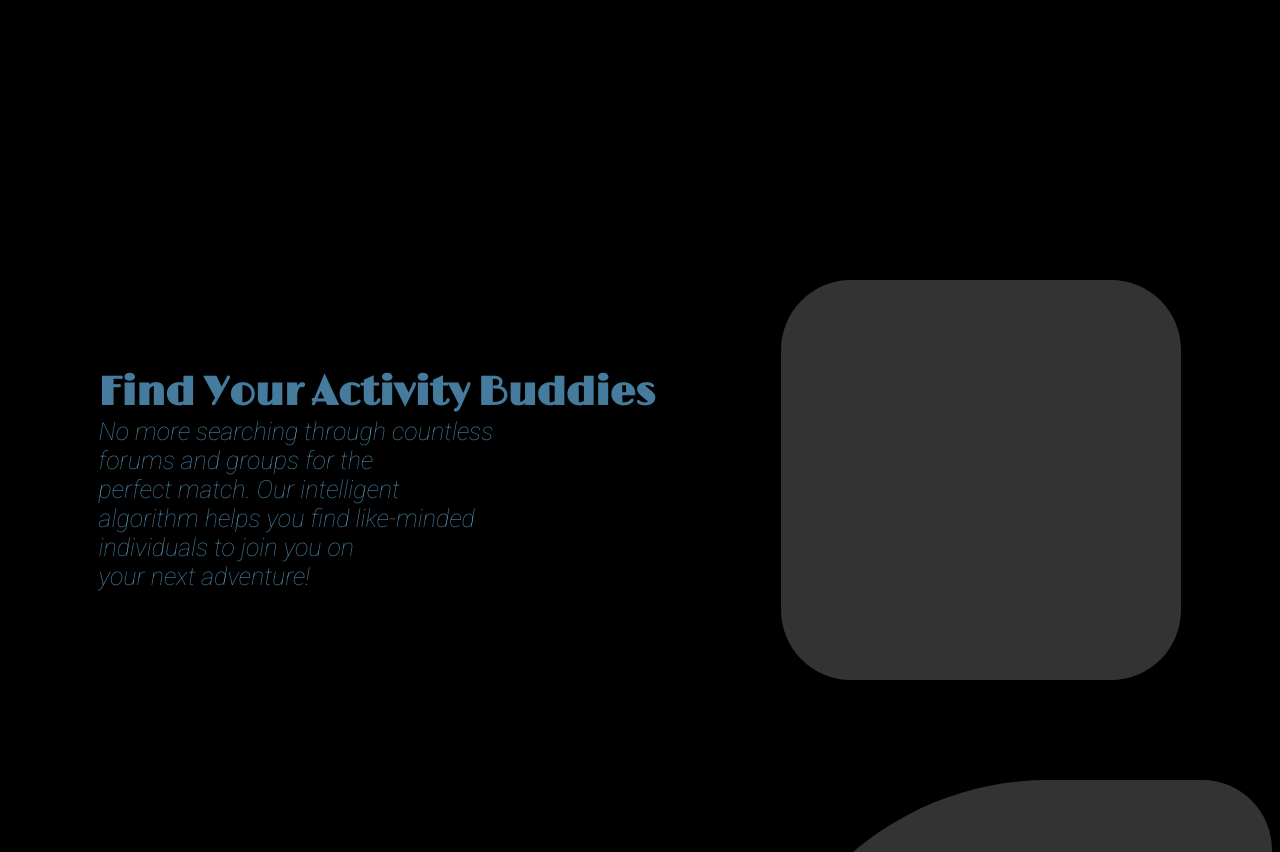
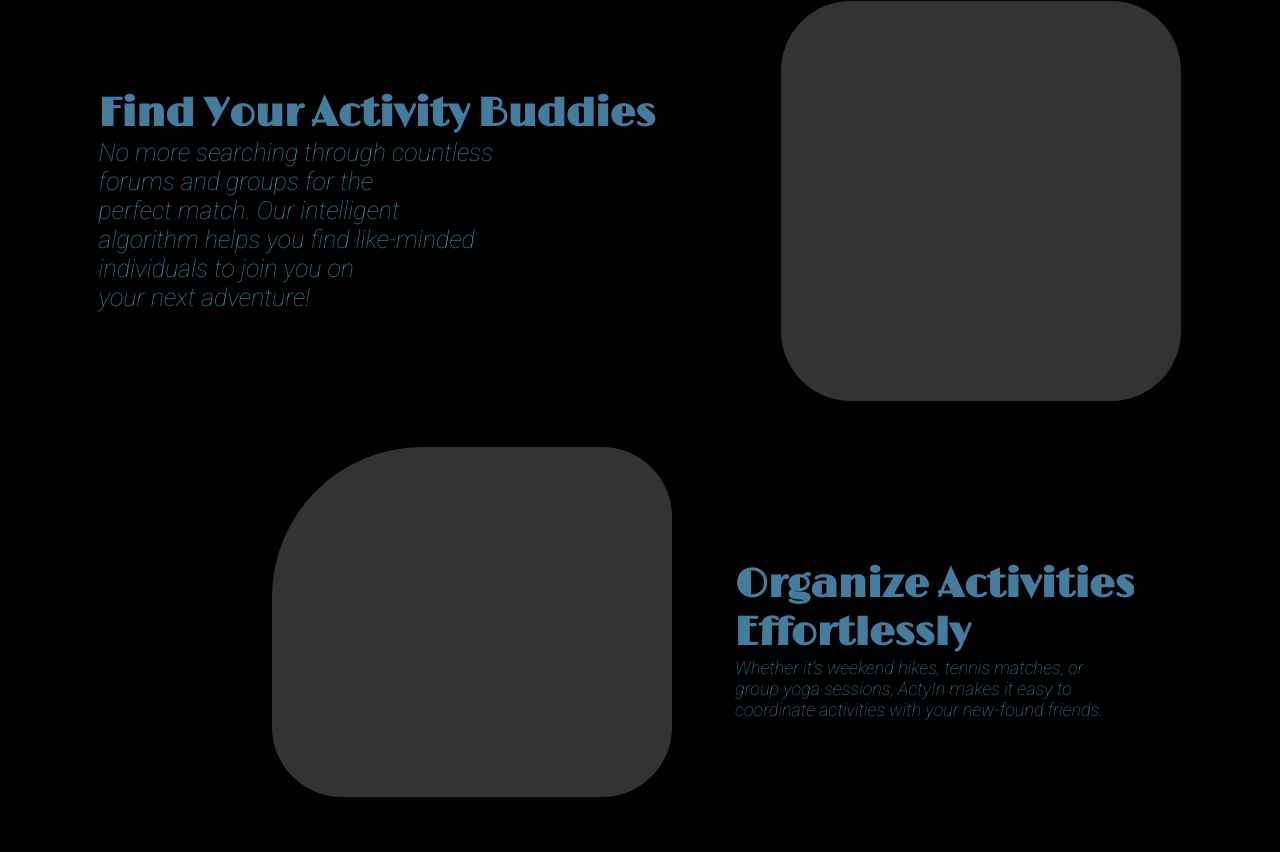
Before and after one commit to tselloss/ActyInFrontEnd, a Vue app: page / in a window 1280 px wide. Shown: the part 1028-1880 px from the top of the page. Built offline with nearby package versions, Linux system fonts and the light colour scheme.

Commit message:
Update HomePage.vue

```diff
--- a/src/components/HomePage.vue
+++ b/src/components/HomePage.vue
@@ -17,7 +17,7 @@
     <button class="buttonSignUp">Sign Up Now</button>
   </div>
   </div>
-  <div class="home">
+  <div class="findbuddiesBlock">
   <div class="findBuddies">
     <h1 class="titlefindYourActivityBuddies">Find Your Activity Buddies</h1>
     <p class="findYourActivityBuddiesContext1">No more searching through countless<br> forums and
@@ -28,12 +28,14 @@
   </div>
   <div class="right-placeholderFindyourBuddiesPhoto"></div>
   </div>
-   <div class="home">
+   <div class="organizeActivitiesBlock">
+    <div class="left-placeholderFindyourBuddiesPhoto"></div>
+   <div class="organizeActivities">
     <h1 class="titleOrganizeActivities">Organize Activities <br> Effortlessly</h1>
     <p class="OrganizeActivitiesContext1">Whether it’s weekend hikes, tennis matches, or
     <br>group yoga sessions, ActyIn makes it easy to
     <br>coordinate activities with your new-found friends.</p>
-  <div class="left-placeholderFindyourBuddiesPhoto"></div>
+   </div>
   </div>
    <div class="home">
     <div class="left-placeholderFeePlan">
@@ -107,6 +109,47 @@ export default {
 }
 
 /*ok */
+.findbuddiesBlock {
+  position: relative;
+  display: flex;
+  align-items: center;
+  justify-content: center;
+  height: 100vh;
+  background-color: #000;
+  color: #0077cc;
+  font-family: 'Limelight', sans-serif;
+  overflow: hidden;
+  margin-top: -30%;
+}
+
+.organizeActivitiesBlock {
+  position: relative;
+  display: flex;
+  align-items: center;
+  justify-content: center;
+  height: 100vh;
+  background-color: #000;
+  color: #0077cc;
+  font-family: 'Limelight', sans-serif;
+  overflow: hidden;
+  margin-top: -30%;
+}
+
+/*ok */
+.organizeActivities {
+  position: relative;
+  display: block;
+  align-items: center;
+  justify-content: center;
+  height: 80vh;
+  background-color: #000;
+  color: #0077cc;
+  font-family: 'Limelight', sans-serif;
+  overflow: hidden;
+  margin-top: 0px;
+}
+
+/*ok */
 .getStarted {
   position: relative;
   display: block;
@@ -122,7 +165,7 @@ export default {
 
 /*ok */
 .findbuddies {
-   position: relative;
+  position: relative;
   display: block;
   align-items: center;
   justify-content: center;
@@ -172,11 +215,18 @@ export default {
 }
 
 .left-placeholderFindyourBuddiesPhoto {
-  width: 600px;
-  height: 600px;
+  width: 400px;
+  height: 350px;
   background-color: #333;
-  border-radius: 300px 70px 70px 70px;
+  border-radius: 150px 70px 70px 70px;
   z-index: 1;
+  position: relative;
+  display: flex;
+  flex-direction: column;
+  align-items: left;
+  justify-content: left;
+  margin-right: 5%;
+  margin-left: 10%;
 }
 
 .left-placeholderFeePlan {
@@ -204,7 +254,7 @@ export default {
 /*ok */
 .title {
   position: absolute;
-  font-size: 100px;
+  font-size: 94px;
   margin: 0;
   color: #457B9D;
   font-family: 'Limelight', sans-serif;
@@ -264,11 +314,17 @@ export default {
 }
 
 .titleOrganizeActivities {
-  font-size: 3em;
+  font-size: 2.5em;
   margin: 0;
   color: #457B9D;
   font-family: 'Limelight', sans-serif;
   z-index: 2;
+  position: relative;
+  display: flex;
+  flex-direction: right;
+  align-items: center;
+  justify-content: center;
+  margin-top: 65%;
 }
 
 .titleFreePlan {
```
